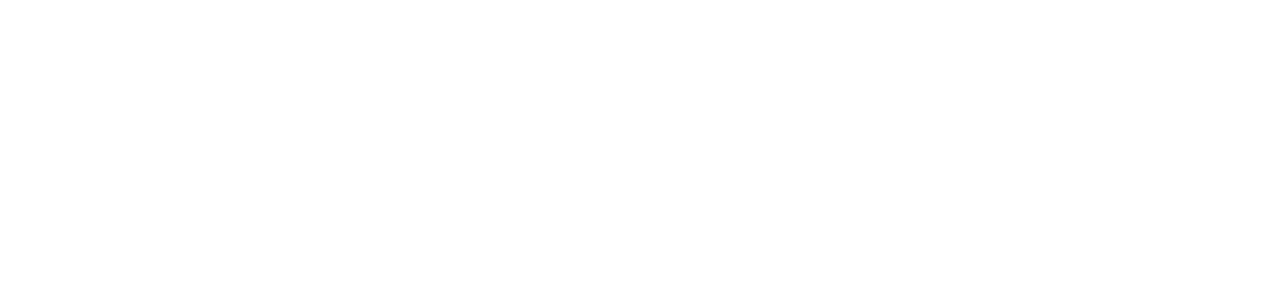
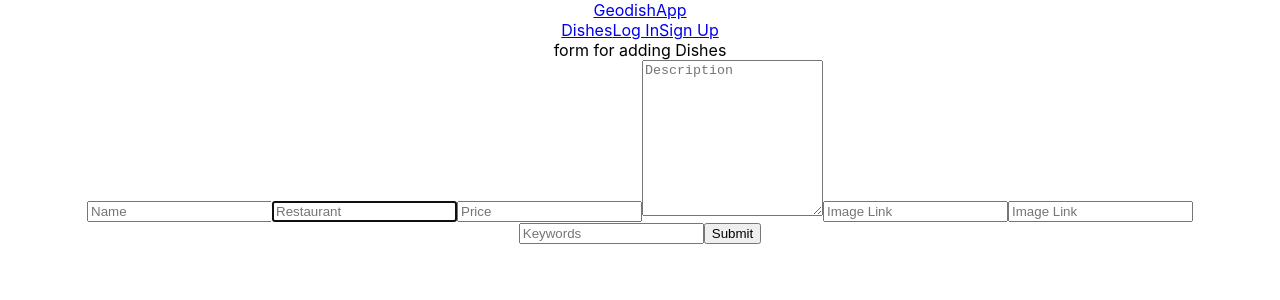
Before and after one commit to rararamberg/GeoDish-App, a React (Create React App) app in the folder client/: page /add-dish in a window 1280 px wide. Shown: the top 300 px of the page. Built offline with nearby package versions, Linux system fonts and the light colour scheme.

Commit message:
modified dishcreate and editdish

```diff
--- a/client/src/App.jsx
+++ b/client/src/App.jsx
@@ -36,13 +36,13 @@
         <Route path="/sign-out">
           <SignOut setUser={setUser} />
         </Route>
-        <Route path="/add-dishes">
-          {/* <AddDishes user={user} /> */}
-          {user ? <AddDishes user={user} /> : <Redirect to="/sign-up" />}
+        <Route path="/add-dish">
+          <AddDishes user={user} />
+          {/* {user ? <AddDishes user={user} /> : <Redirect to="/sign-up" />} */}
         </Route>
         <Route exact path="/dishes/:id/edit">
-          {/* <EditDish user={user} /> */}
-          {user ? <EditDish user={user} /> : <Redirect to="/" />}
+          <EditDish user={user} />
+          {/* {user ? <EditDish user={user} /> : <Redirect to="/" />} */}
         </Route>
         <Route exact path="/dishes/:id">
           <DishDetail user={user} />
--- a/client/src/screens/AddDishes/AddDishes.jsx
+++ b/client/src/screens/AddDishes/AddDishes.jsx
@@ -6,9 +6,12 @@
 const AddDishes = (props) => {
   const [dish, setDish] = useState({
     name: "",
+    restaurant: "",
     description: "",
     img_url: "",
+    restaurant_url: "",
     price: "",
+    keyword:"",
   });
 
   const [isCreated, setCreated] = useState(false);
@@ -45,6 +48,15 @@
             autoFocus
             onChange={handleChange}
           />
+           <input
+            className="input-name"
+            placeholder="Restaurant"
+            value={dish.restaurant}
+            name="restaurant"
+            required
+            autoFocus
+            onChange={handleChange}
+          />
           <input
             className="input-price"
             placeholder="Price"
@@ -66,7 +78,23 @@
             className="input-image-link"
             placeholder="Image Link"
             value={dish.img_url}
-            name="imgURL"
+            name="img_url"
+            required
+            onChange={handleChange}
+          />
+          <input
+            className="input-image-link"
+            placeholder="Image Link"
+            value={dish.restaurant_url}
+            name="restaurant_url"
+            required
+            onChange={handleChange}
+          />
+          <input
+            className="input-image-link"
+            placeholder="Keywords"
+            value={dish.keywords}
+            name="keywords"
             required
             onChange={handleChange}
           />
--- a/client/src/screens/EditDish/EditDish.jsx
+++ b/client/src/screens/EditDish/EditDish.jsx
@@ -11,7 +11,7 @@
     restaurant_url: "",
     description: "",
     price: "",
-    keywords: "",
+    keywords: [],
   });
 
   const [isUpdated, setUpdated] = useState(false);
@@ -40,13 +40,12 @@
   };
 
   if (isUpdated) {
-    return <Redirect to={`/dish/${id}`} />;
+    return <Redirect to={`/dishes/${id}`} />;
   }
 
   return (
     <Layout user={props.user}>
       <main className="edit-dish-container">
-        you'll see the form to edit one of the dishes
         <div className="dish-edit">
           <div className="image-container">
             <img
```
